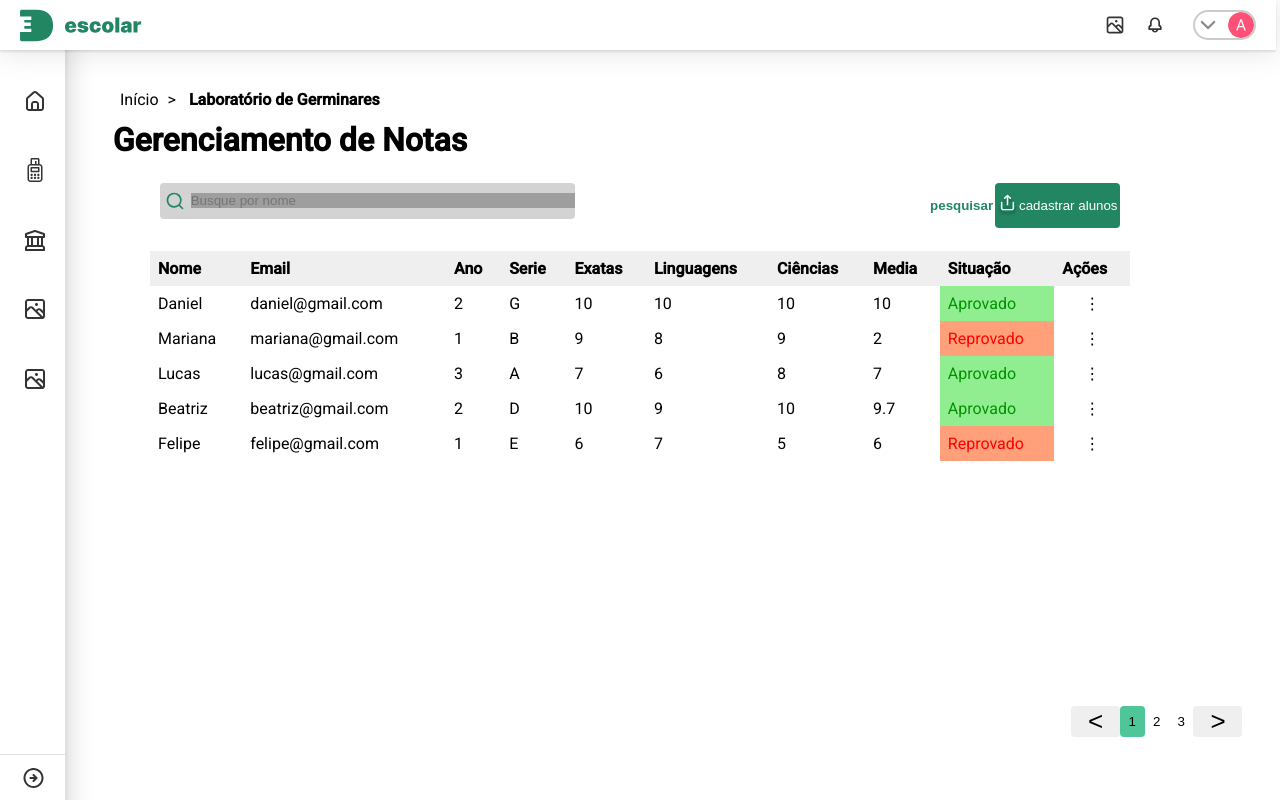
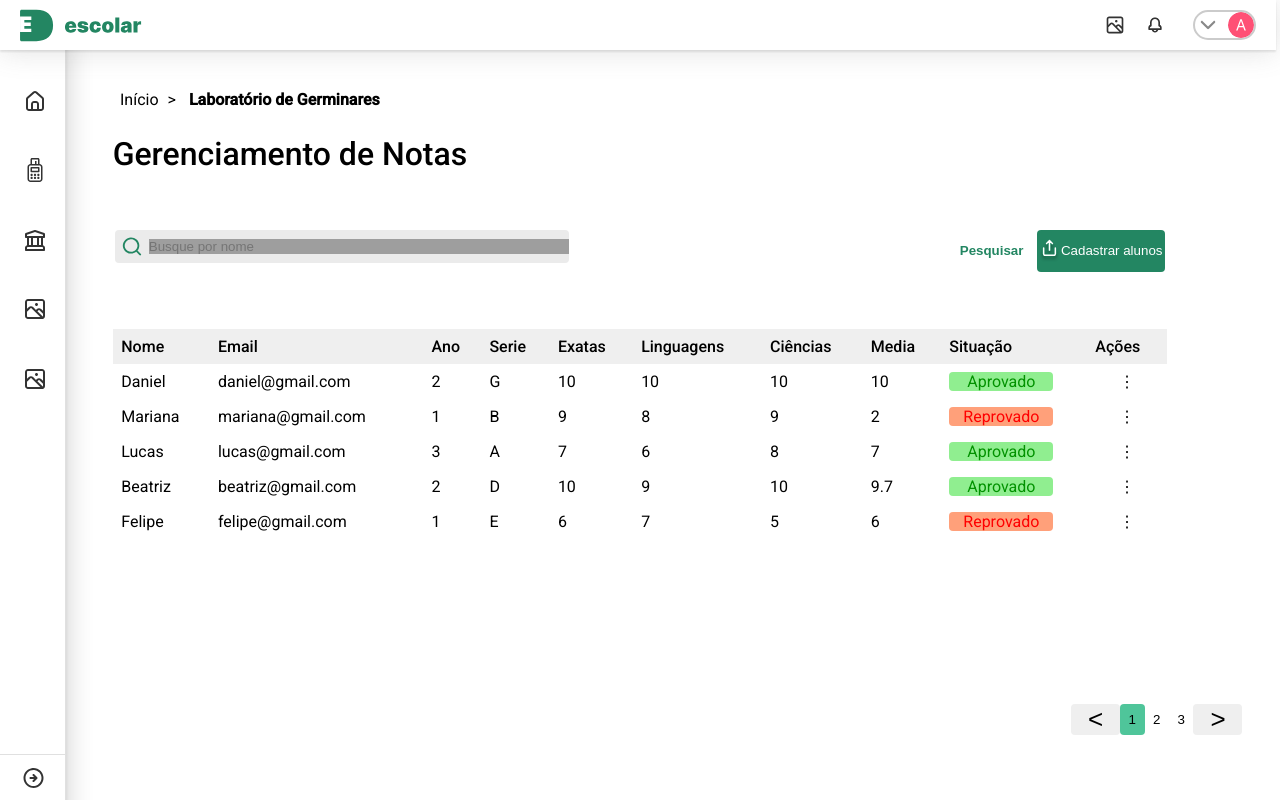
Before and after one commit to Daniel-Sev/CRUD_notas, an Angular app in the folder crud_notas/: page /gerenciamento in a window 1280 px wide. Built offline with nearby package versions, Linux system fonts and the light colour scheme.

Commit message:
finalizando pagina de gerenciamento e adicionando rotas

```diff
--- a/crud_notas/src/app/components/gerenciamento-notas/gerenciamento-notas.component.css
+++ b/crud_notas/src/app/components/gerenciamento-notas/gerenciamento-notas.component.css
@@ -7,6 +7,7 @@
     display: flex;
     align-self: flex-start;
     margin-left: 8.8% ;
+    font-weight: 550;
 }
 #primeira_parte{
     width: 80%;
@@ -17,7 +18,7 @@
     justify-content: center;
     border-top-left-radius: 4px;
     border-bottom-left-radius: 4px;
-    background-color: lightgrey;
+    background-color: rgb(235, 235, 235) ;
     width: 4%;
     height: 80%;
     img{
@@ -25,7 +26,7 @@
     }
 }
 #pesquisa{
-    width: 75vw;
+    width: 82vw;
     height: 7%;
     display: flex;
     justify-content: space-between;
@@ -35,7 +36,7 @@
             border: none;
             border-top-right-radius: 4px;
             border-bottom-right-radius: 4px ;
-            background-color:lightgray;
+            background-color:rgb(235, 235, 235);
             width: 50%;
             height: 80%;
         }
@@ -80,8 +81,9 @@
     }
 }
 #corpo{
-    height: 80vh;
-    justify-content: space-around;
+    margin-top: 2%;
+    height: 75vh;
+    justify-content: space-between;
     display: flex;
     flex-direction: column;
     align-items: center;
@@ -90,13 +92,15 @@
     display: flex;
     flex-direction: column;
     width: 95.7vw;
-    height: 60.7vh;
+    height: 50.7vh;
     align-items: center;
     justify-content: space-between;
 }
-
+th{
+    font-weight: 500;
+}
 #tabela table {
-    width: 80%;
+    width: 86%;
     border-collapse: collapse;
 }
 
@@ -106,6 +110,12 @@
 
 #tabela th, #tabela td {    padding: 8px;
     text-align: left;
+    div{
+        display: flex;
+        justify-content: center;
+        width: 80%;
+        border-radius: 4px;
+    }
 }
 
 #tabela tbody td:nth-last-child(1) {
--- a/crud_notas/src/app/components/gerenciamento-notas/gerenciamento-notas.component.html
+++ b/crud_notas/src/app/components/gerenciamento-notas/gerenciamento-notas.component.html
@@ -10,8 +10,8 @@
       <input type="text" placeholder="Busque por nome" [(ngModel)]="nome_entrada">
     </div>
     <div id="botoes">
-      <button type="submit" (click)="pesquisar()"><img src="">pesquisar</button>
-    <button><img src="assets/Share.svg" alt="">cadastrar alunos</button>
+      <button type="submit" (click)="pesquisar()"><img src="">Pesquisar</button>
+    <button routerLink="/cadastro-aluno"><img src="assets/Share.svg" >Cadastrar alunos</button>
     </div>
   </div>
 <div id="tabela">
@@ -40,9 +40,17 @@
             <td>{{ item.linguagens }}</td>
             <td>{{ item.ciencias }}</td>
             <td>{{ item.media }}</td>
-            <td *ngIf="item.media >= 7; else Reprovado" style="color: rgb(2, 146, 0); background-color: lightgreen;">Aprovado</td>
+            <td *ngIf="item.media >= 7; else Reprovado">
+              <div style="color: rgb(2, 146, 0); background-color: lightgreen;">
+                Aprovado
+              </div>
+            </td>
             <ng-template #Reprovado>
-                <td style="color:  red; background-color: lightsalmon;">Reprovado</td>
+                <td >
+                  <div style="color:  red; background-color: lightsalmon;">
+                    Reprovado
+                  </div>
+                </td>
             </ng-template>
             <td>&#8942;
             </td>
--- a/crud_notas/src/app/components/gerenciamento-notas/gerenciamento-notas.component.ts
+++ b/crud_notas/src/app/components/gerenciamento-notas/gerenciamento-notas.component.ts
@@ -5,10 +5,11 @@ import { SidebarComponent } from '../sidebar/sidebar.component';
 import { retry } from 'rxjs';
 import { CaminhoComponent } from '../caminho/caminho.component';
 import {FormsModule} from '@angular/forms'
+import { RouterModule } from '@angular/router';
 @Component({
   selector: 'app-gerenciamento-notas',
   standalone: true,
-  imports: [CommonModule, NavbarComponent, SidebarComponent, CaminhoComponent, FormsModule],
+  imports: [CommonModule, NavbarComponent, SidebarComponent, CaminhoComponent, FormsModule, RouterModule],
   templateUrl: './gerenciamento-notas.component.html',
   styleUrls: ['./gerenciamento-notas.component.css']
 })
@@ -149,6 +150,16 @@ export class GerenciamentoNotasComponent {
       linguagens: 8,
       ciencias: 7,
       media: 7.3
+    },
+    {
+      nome: "Thiago",
+      email: "thiago@gmail.com",
+      ano: 2,
+      serie: "F",
+      exatas: 7,
+      linguagens: 8,
+      ciencias: 7,
+      media: 7.3
     }
   ];
   itens_listados: any[] = [];
@@ -198,17 +209,18 @@ export class GerenciamentoNotasComponent {
     this.atualizarItensListados()
   }
   nome_entrada :string = ""
+
   pesquisar(){
-
+    this.itens_listados = []
+    const regex = new RegExp(this.nome_entrada, 'i');
+    if(this.nome_entrada == null){
+      this.pagina_atual= 1;
+    }
     for(let i of this.itens){
-      if(this.nome_entrada == i.nome.toString()){
-          console.log("Deu certo!")
-          this.itens_listados = [
-            i
-          ]
-          break;
+      const nomeItemSemEspacos = i.nome.replace(/\s+/g, '');
+      if(regex.test(i.nome)){
+          this.itens_listados.push(i)
       }
     }
   }
-
 }
```
